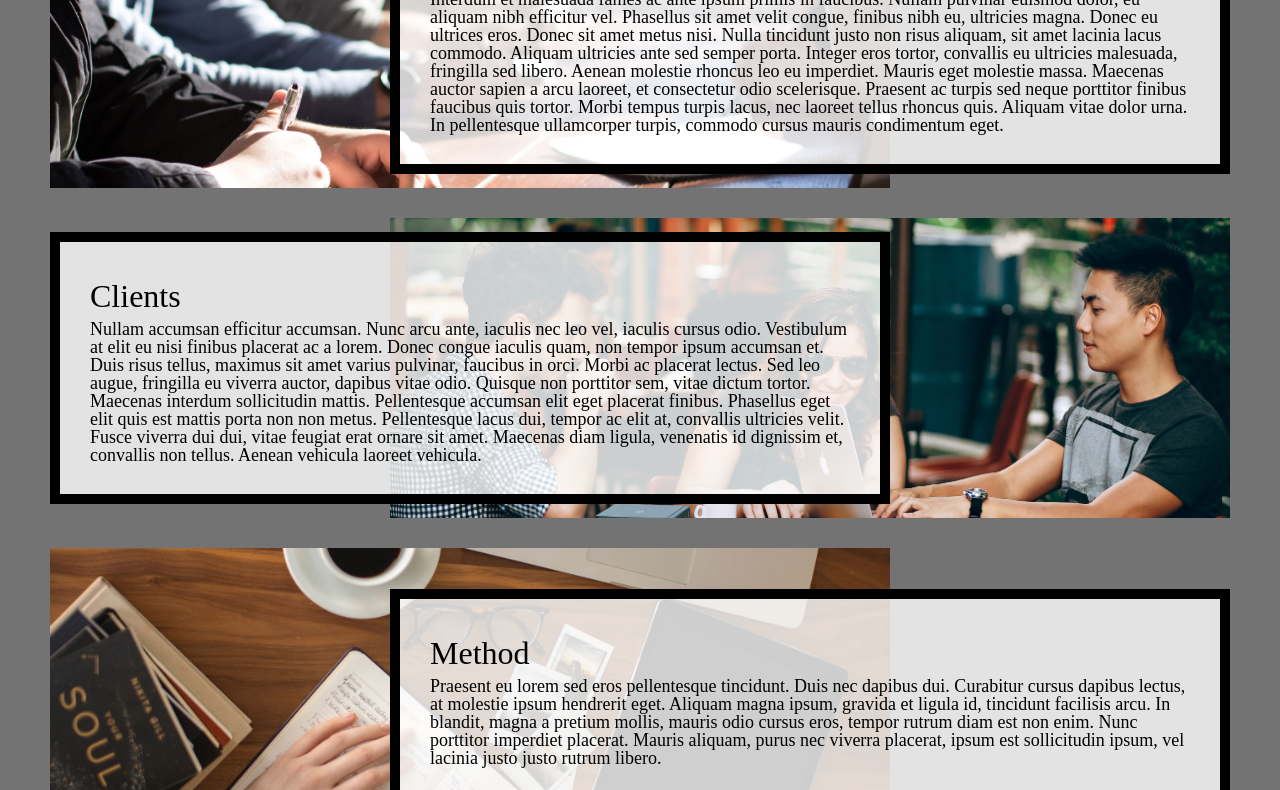
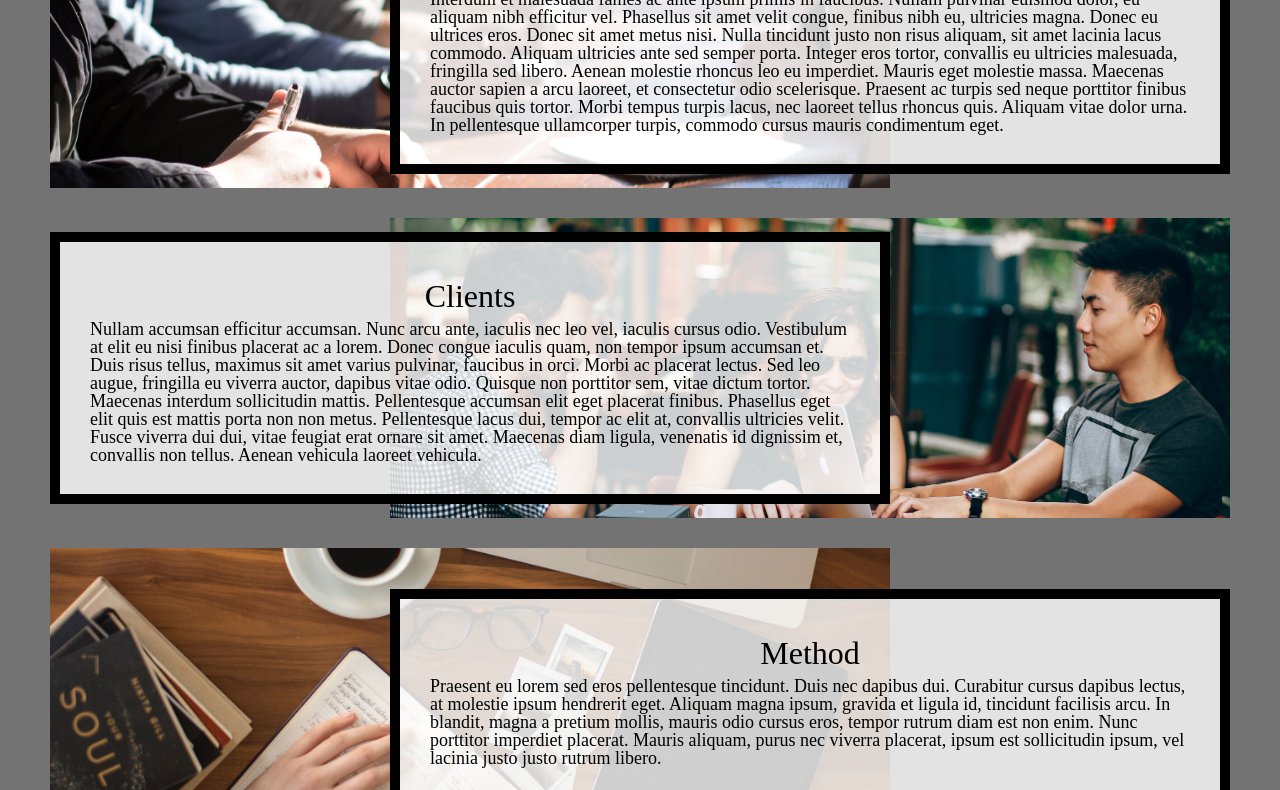
Before and after one commit to KnightTuring/homework3-2022, a plain HTML site: page index.html in a window 1280 px wide. Shown: the part 590-1380 px from the top of the page. Drawn offline with Linux system fonts and the light colour scheme.

Commit message:
Fixed issues

```diff
--- a/css/style.css
+++ b/css/style.css
@@ -124,7 +124,6 @@ li a:focus {
 .about {
   grid-column-start: 2;
   grid-row: 1;
-  overflow: hidden;
 }
 
 .about-image {
@@ -175,6 +174,9 @@ img {
 }
 
 .text {
+  align-items: center;
+  justify-items: center;
+  align-self: center;
   margin: auto;
   overflow: scroll;
   max-height: 25vh;
```
